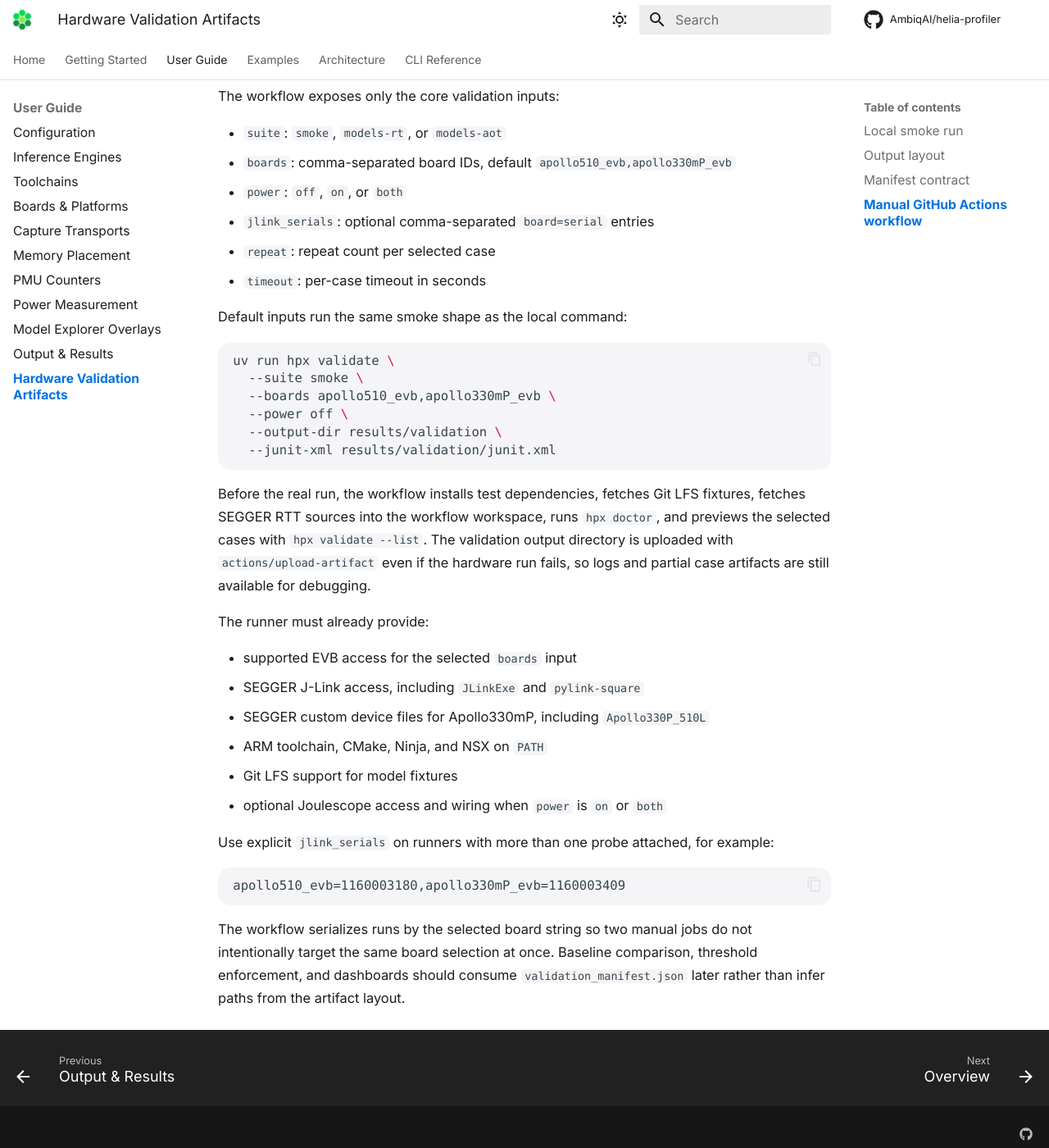
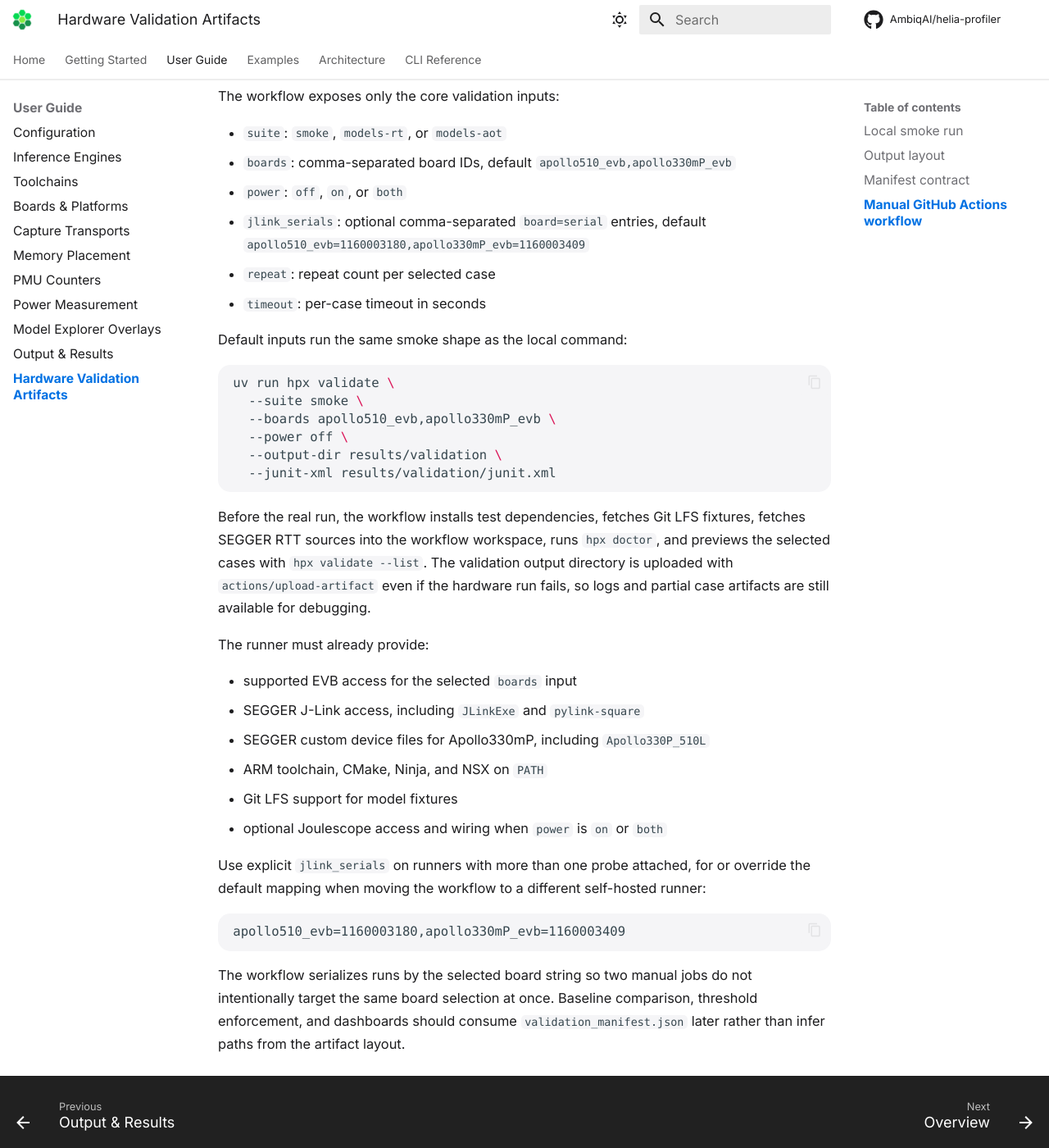
Before and after one commit to AmbiqAI/helia-profiler, an MkDocs documentation site: the page built from docs/guide/hardware-ci.md, in a window 1280 px wide and 1400 px high, scrolled down 3002 px. Shown: the whole window at 82% size. Built offline with MkDocs 1.6.1 and Material for MkDocs 9.7.7, drawn with Linux system fonts in a browser that asks for light colours; some web fonts are replaced; comment, search, counter and statistics services are not loaded.

Commit message:
fix(validation): default hardware runner serials

````diff
--- a/docs/guide/hardware-ci.md
+++ b/docs/guide/hardware-ci.md
@@ -135,7 +135,8 @@ The workflow exposes only the core validation inputs:
 - `suite`: `smoke`, `models-rt`, or `models-aot`
 - `boards`: comma-separated board IDs, default `apollo510_evb,apollo330mP_evb`
 - `power`: `off`, `on`, or `both`
-- `jlink_serials`: optional comma-separated `board=serial` entries
+- `jlink_serials`: optional comma-separated `board=serial` entries, default
+  `apollo510_evb=1160003180,apollo330mP_evb=1160003409`
 - `repeat`: repeat count per selected case
 - `timeout`: per-case timeout in seconds
 
@@ -167,7 +168,8 @@ The runner must already provide:
 - optional Joulescope access and wiring when `power` is `on` or `both`
 
 Use explicit `jlink_serials` on runners with more than one probe attached, for
-example:
+or override the default mapping when moving the workflow to a different
+self-hosted runner:
 
 ```text
 apollo510_evb=1160003180,apollo330mP_evb=1160003409
````
Also changed, not shown: 1 other file.
